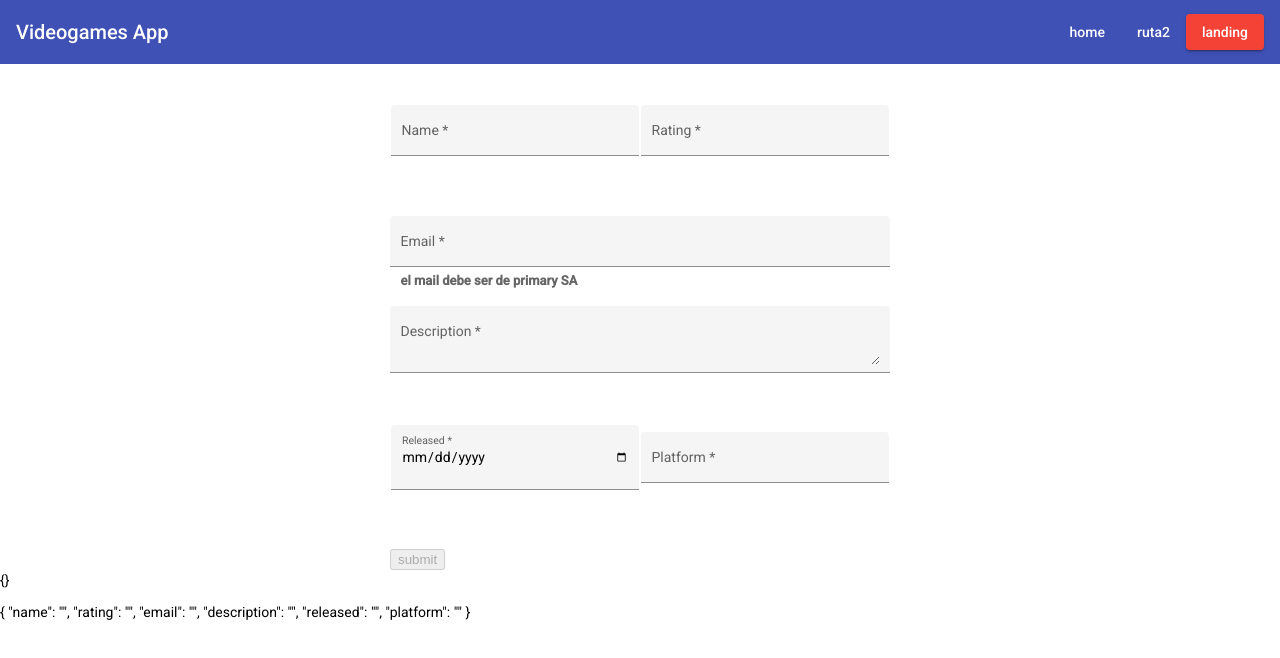
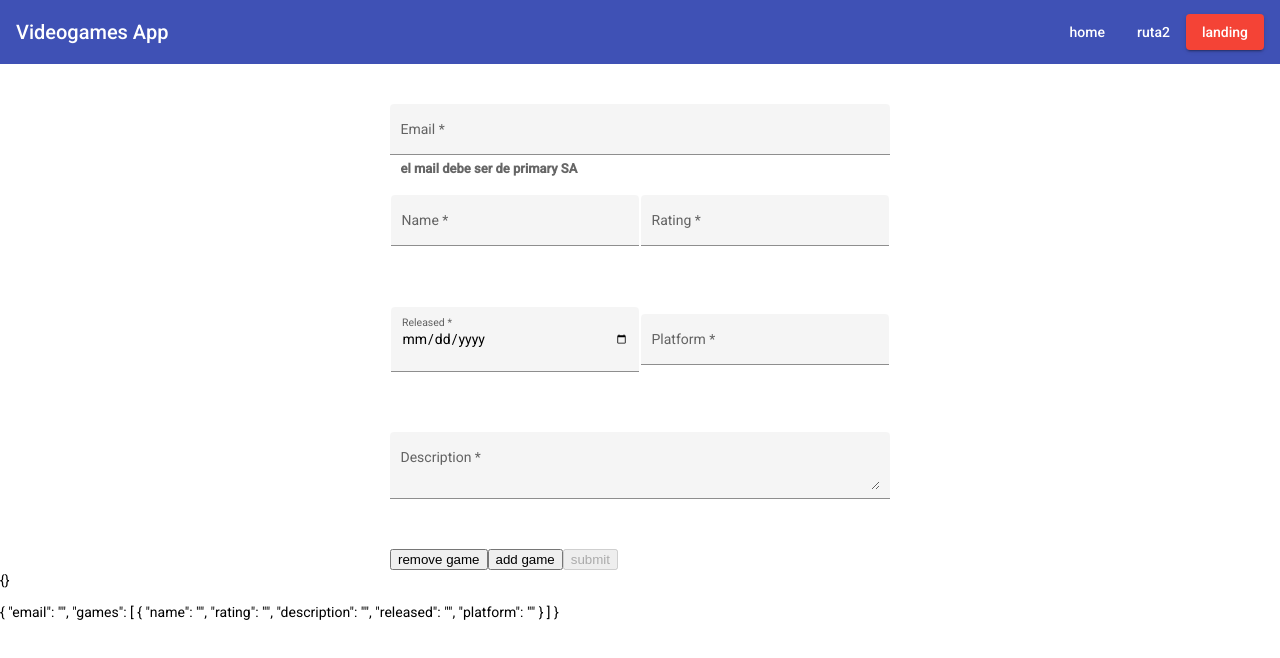
Before and after one commit to valentinoSPADA/videogames-app-angular, an Angular app: page /ruta2 in a window 1280 px wide. Shown: the top 658 px of the page. Built offline with nearby package versions, Linux system fonts and the light colour scheme.

Commit message:
lazy loading y array forms ready

```diff
--- a/src/app/navigation/ruta2/ruta2.component.html
+++ b/src/app/navigation/ruta2/ruta2.component.html
@@ -1,6 +1,23 @@
 <div class="conteiner">
 
     <form class="example-form" [formGroup]="formulario" (ngSubmit)="onSubmit()">
+        <mat-form-field class="example-full-width" appearance="fill">
+            <mat-label>Email</mat-label>
+            <input matInput formControlName="email">
+            <mat-hint class="error" *ngIf="formulario.get('email')?.errors?.['mailError']">
+                <strong> el mail debe ser de primary SA </strong>
+            </mat-hint>
+        </mat-form-field>
+
+
+
+
+
+        <div formArrayName="games">
+
+            <ng-container *ngFor="let game of games.controls; let i = index;">
+                <div class="lesson-form-row" [formGroupName]="i">
+
                     <table class="example-full-width" cellspacing="0">
                         <tr>
                             <td>
@@ -17,24 +34,6 @@
                             </td>
                         </tr>
                     </table>
-
-        <p>
-            <mat-form-field class="example-full-width" appearance="fill">
-                <mat-label>Email</mat-label>
-                <input matInput formControlName="email">
-                <mat-hint class="error" *ngIf="formulario.get('email')?.errors?.['mailError']">
-                    <strong> el mail debe ser de primary SA </strong>
-                </mat-hint>
-            </mat-form-field>
-
-
-
-            <mat-form-field class="example-full-width" appearance="fill">
-                <mat-label>Description</mat-label>
-                <textarea matInput maxlength="500" formControlName="description"></textarea>
-            </mat-form-field>
-        </p>
-
                     <table class="example-full-width" cellspacing="0">
                         <tr>
                             <td>
@@ -51,7 +50,24 @@
                             </td>
                         </tr>
                     </table>
+                    <p>
+
+
+
+
+                        <mat-form-field class="example-full-width" appearance="fill">
+                            <mat-label>Description</mat-label>
+                            <textarea matInput maxlength="500" formControlName="description"></textarea>
+                        </mat-form-field>
+                    </p>
+                </div>
+                <button (click)="removeGame(i) "> remove game</button>
+            </ng-container>
+            <button (click)="addGame()"> add game</button>
             <button type="submit" [disabled]="!formulario.valid"> submit </button>
+
+        </div>
+
     </form>
 </div>
 
@@ -60,5 +76,5 @@
 </p>
 <p>
 
-    {{formulario.getRawValue() | json}}
+    {{formulario.value | json}}
 </p>
--- a/src/app/navigation/ruta2/ruta2.component.ts
+++ b/src/app/navigation/ruta2/ruta2.component.ts
@@ -1,5 +1,5 @@
 import { Component, OnInit } from '@angular/core';
-import { AbstractControl, FormControl, FormGroup, ValidationErrors, ValidatorFn, Validators } from '@angular/forms';
+import { AbstractControl, FormArray, FormControl, FormGroup, ValidationErrors, ValidatorFn, Validators } from '@angular/forms';
 
 
 @Component({
@@ -12,16 +12,17 @@ import { AbstractControl, FormControl, FormGroup, ValidationErrors, ValidatorFn,
 export class Ruta2Component implements OnInit {
 
 
+
+
   formulario = new FormGroup({
-    name: new FormControl('', [Validators.required, Validators.minLength(4)]),
-    rating: new FormControl('', Validators.required),
     email: new FormControl('', [Validators.required, Validators.email, this.mailValidator()]),
-    description: new FormControl('', Validators.required),
-    released: new FormControl('', Validators.required),
-    platform: new FormControl('', Validators.required),
+
+    games: new FormArray([
+      this.newFormGroup()
+    ])
   });
 
-  submit = {};
+  submit: object = {};
 
 
   constructor() { }
@@ -29,6 +30,29 @@ export class Ruta2Component implements OnInit {
 
   ngOnInit(): void {
   }
+
+  newFormGroup() {
+    return new FormGroup({
+      name: new FormControl('', [Validators.required, Validators.minLength(4)]),
+      rating: new FormControl('', Validators.required),
+      description: new FormControl('', Validators.required),
+      released: new FormControl('', Validators.required),
+      platform: new FormControl('', Validators.required),
+    })
+  }
+  get games() {
+    return this.formulario.get('games') as FormArray
+  }
+
+  addGame() {
+    this.games.push(this.newFormGroup())
+  }
+
+  removeGame(id: number) {
+    this.games.removeAt(id)
+  }
+
+
   onSubmit() {
     this.formulario.get('rating')?.disable()
     console.warn(this.formulario.value);
--- a/src/app/navigation/ruta2/ruta2.module.ts
+++ b/src/app/navigation/ruta2/ruta2.module.ts
@@ -3,12 +3,20 @@ import { Ruta2Component } from "./ruta2.component";
 import { FormsModule, ReactiveFormsModule } from '@angular/forms';
 import { MaterialModule } from "src/app/material.module";
 import { CommonModule } from "@angular/common";
+import { RouterModule, Routes } from "@angular/router";
 
+const routes: Routes = [
+    { path: '', component: Ruta2Component },
+];
 
 
 
 @NgModule({
-    imports: [FormsModule, ReactiveFormsModule, MaterialModule, CommonModule],
+    imports: [FormsModule,
+        RouterModule.forChild(routes),
+        ReactiveFormsModule,
+        MaterialModule,
+        CommonModule],
     exports: [Ruta2Component],
     declarations: [Ruta2Component]
 })
```
Lines whose indentation alone changed are shown as unchanged.
